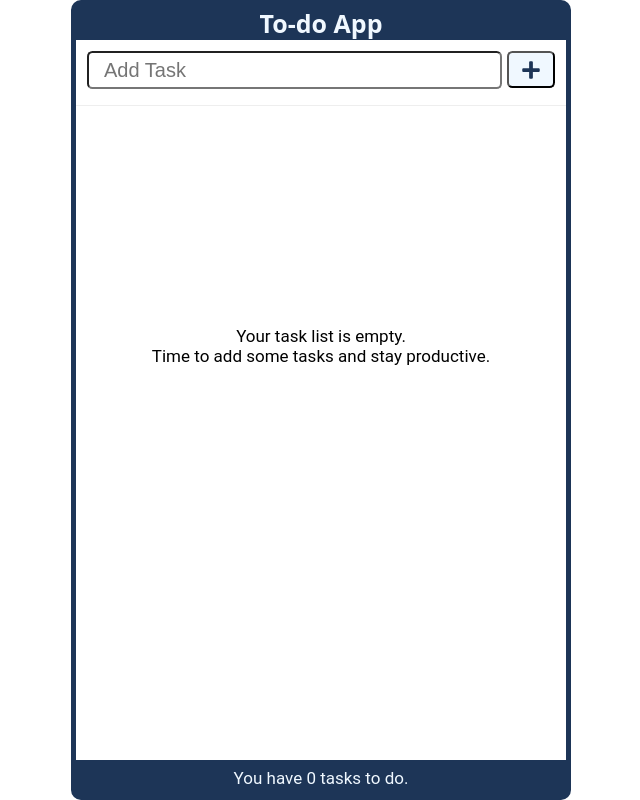
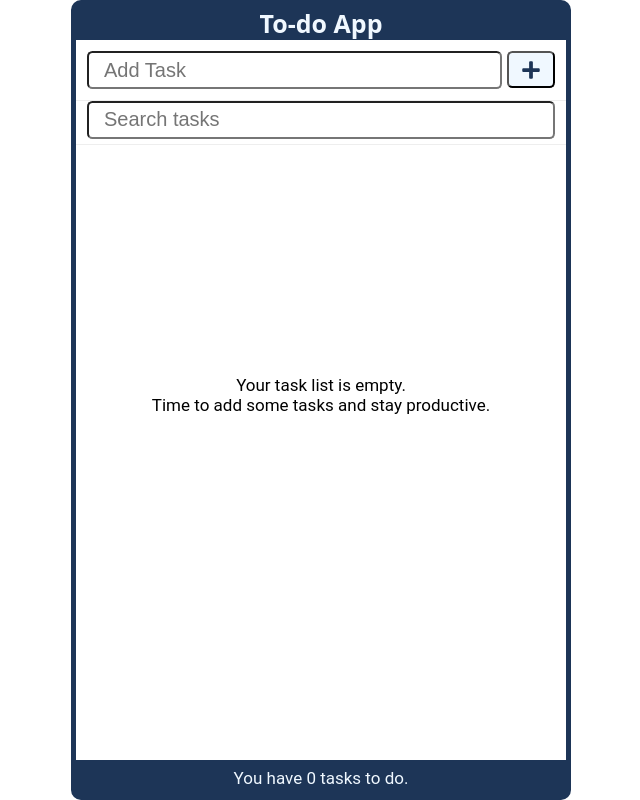
Before and after one commit to damithadev/React-Todo-App, a React (Vite) app: page / in a window 1280 px wide. Shown: the whole page, without its empty margins (319-959 px from the left). Built offline with nearby package versions, Linux system fonts and the light colour scheme.

Commit message:
search feature developed

```diff
--- a/src/App.jsx
+++ b/src/App.jsx
@@ -1,6 +1,7 @@
 import React from "react";
 import { useState } from "react";
 import Header from "./header";
+import SearchItem from "./SearchItem";
 import AddItem from "./AddItem";
 import Body from "./body";
 import Footer from "./footer";
@@ -12,6 +13,8 @@ function App() {
   });
 
   const [newItem, setNewItem] = useState("");
+
+  const [search, setSearch] = useState("");
 
   const setAndSaveItems = (newItems) => {
     setItems(newItems);
@@ -53,8 +56,11 @@ function App() {
         setNewItem={setNewItem}
         handleSubmit={handleSubmit}
       />
+      <SearchItem search={search} setSearch={setSearch} />
       <Body
-        items={items}
+        items={items.filter((item) =>
+          item.item.toLowerCase().includes(search.toLowerCase())
+        )}
         handleCheck={handleCheck}
         handleDelete={handleDelete}
       />
--- /dev/null
+++ b/src/SearchItem.jsx
@@ -0,0 +1,19 @@
+import React from "react";
+
+const SearchItem = ({ search, setSearch }) => {
+  return (
+    <form className="searchForm" onSubmit={(e) => e.preventDefault()}>
+      <label htmlFor="search">Search</label>
+      <input
+        type="text"
+        role="searchbox"
+        id="search"
+        placeholder="Search tasks"
+        value={search}
+        onChange={(e) => setSearch(e.target.value)}
+      />
+    </form>
+  );
+};
+
+export default SearchItem;
--- a/src/index.css
+++ b/src/index.css
@@ -152,7 +152,7 @@ ul li::before {
   border-radius: 0.25rem;
   margin-right: 0.25rem;
   outline: none;
-  margin-bottom: 10px;
+  margin-bottom: 5px;
 }
 
 button {
@@ -173,3 +173,29 @@ button:hover {
   background-color: #457b9d;
   outline: none;
 }
+
+.searchForm {
+  width: 100%;
+  display: flex;
+  justify-content: flex-start;
+  /* margin: 0.25rem 0 0; */
+  margin-bottom: 10px;
+  padding: 0 0.5rem 0.25rem;
+  border-bottom: 1px solid #eee;
+}
+
+.searchForm label {
+  position: absolute;
+  left: -99999px;
+}
+
+.searchForm input[type='text'] {
+  flex-grow: 1;
+  max-width: 100%;
+  min-height: 30px;
+  font-size: 20px;
+  padding: 0.25rem;
+  padding-left: 15px;
+  border-radius: 0.25rem;
+  outline: none;
+}
```
